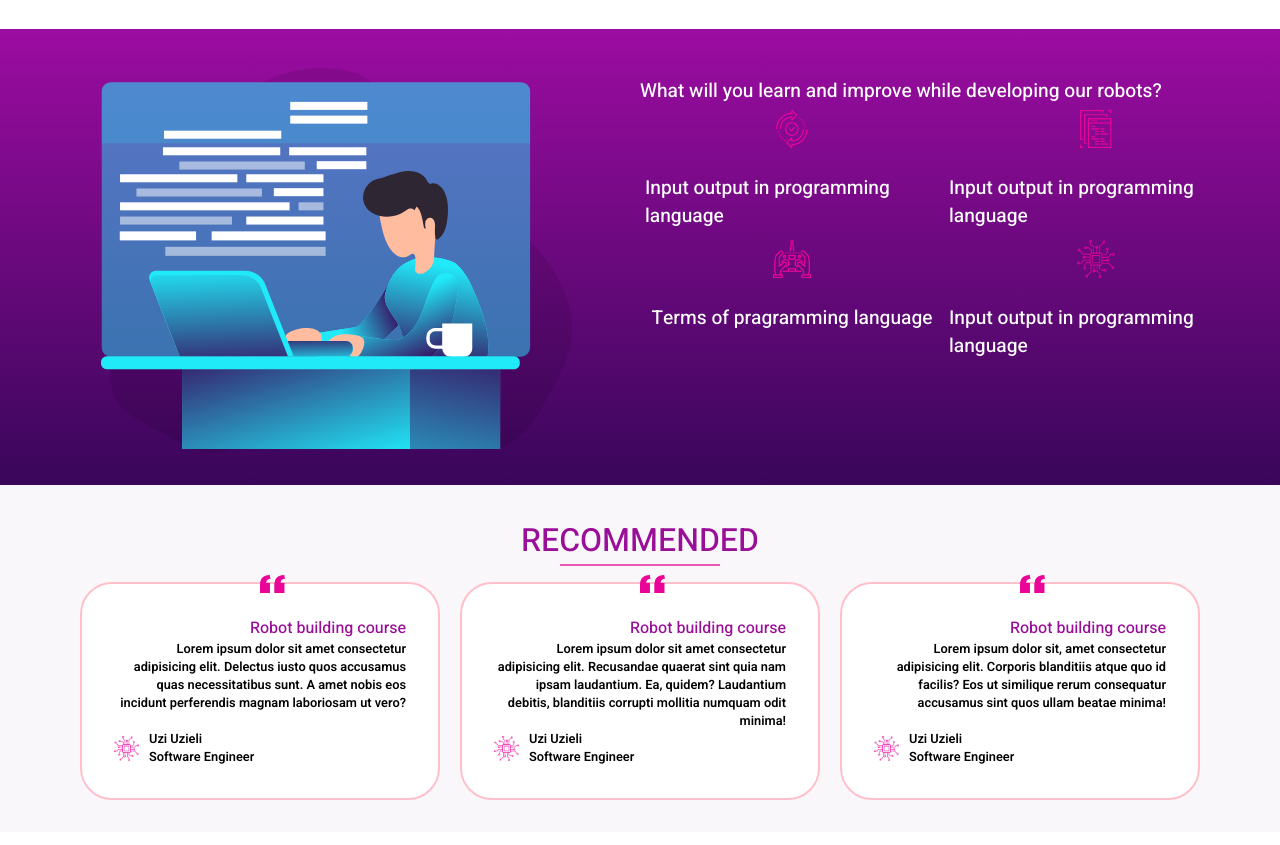
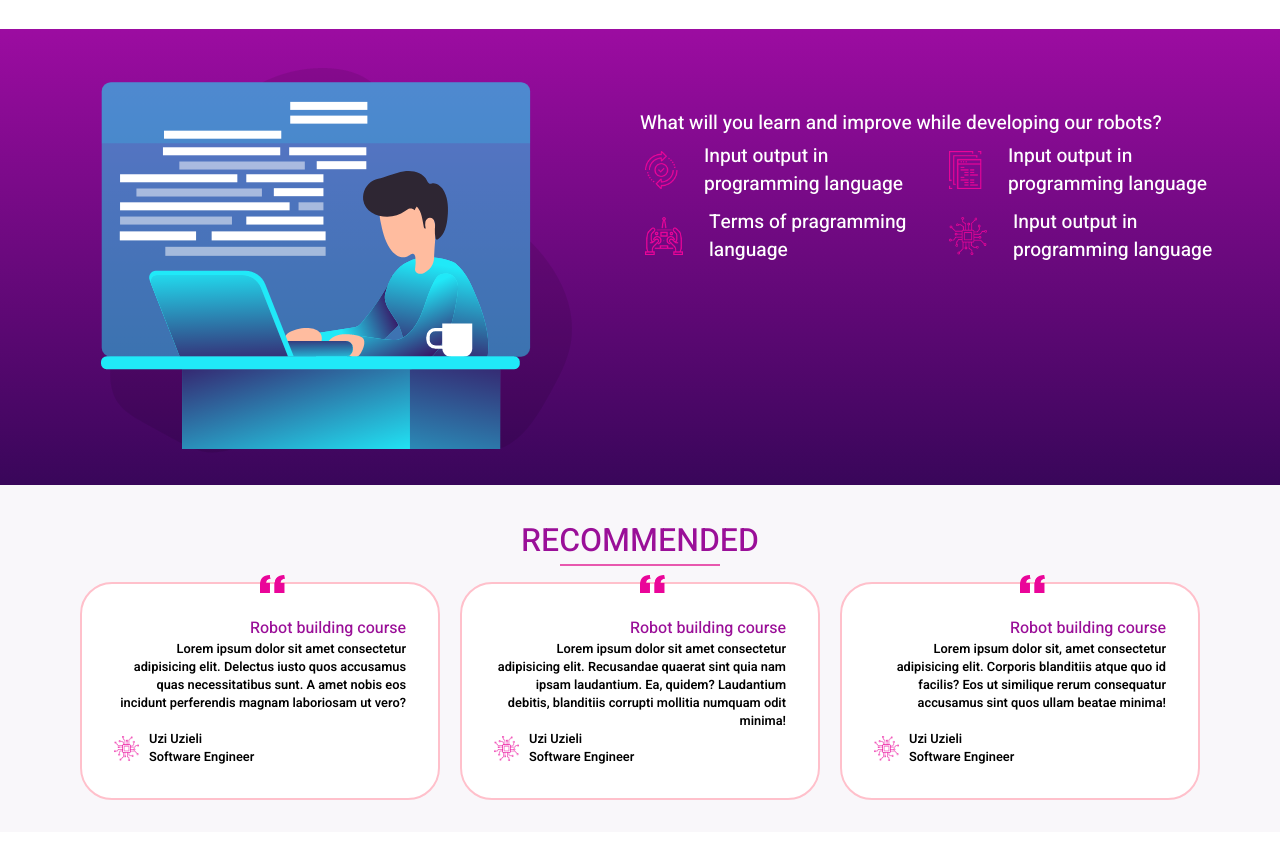
Before and after one commit to FlaviusGrigoras/CSS-Final-Project, a plain HTML site: page index.html in a window 1280 px wide. Shown: the part 2907-3752 px from the top of the page. Drawn offline with Linux system fonts and the light colour scheme.

Commit message:
Minor fix

```diff
--- a/css/style.css
+++ b/css/style.css
@@ -867,10 +867,10 @@ footer p {
   }
 
   .text-section > p {
-    margin-top: 1rem;
+    margin-top: 3rem;
   }
 
-  .info {
+  .section-5 .info {
     flex-direction: row;
   }
   .info img {
```
